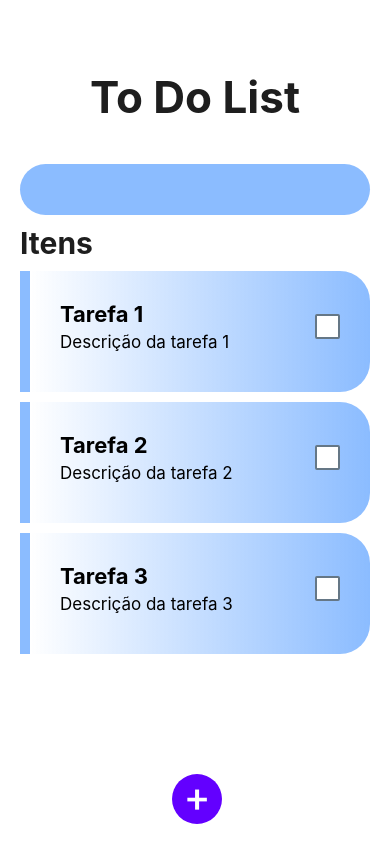
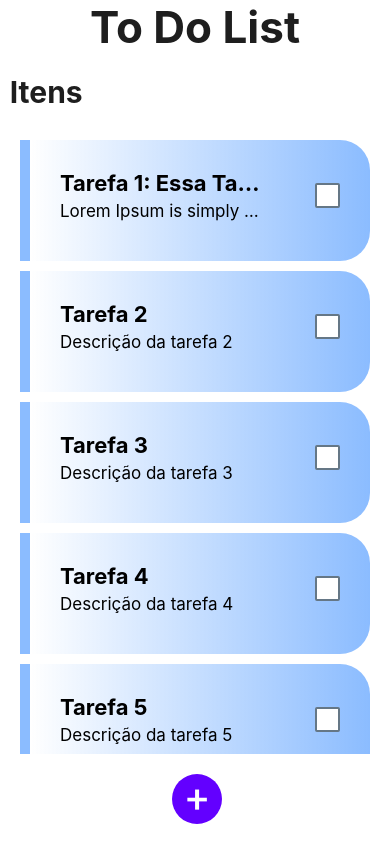
Before and after one commit to rebolhero/P1_PM_React-Native, a React Native app in the folder ToDoList/: screen / in a window 390 px wide. Built offline with nearby package versions, Linux system fonts and the light colour scheme.

Commit message:
Correção front

```diff
--- a/ToDoList/src/screens/home/index.js
+++ b/ToDoList/src/screens/home/index.js
@@ -1,5 +1,5 @@
 import React,{useState, useEffect} from "react";
-import {View, Text, TextInput, StyleSheet, TouchableOpacity, FlatList, Alert, Modal,  Pressable, CheckBox} from 'react-native';
+import {View, Text, TextInput, StyleSheet, TouchableOpacity, FlatList, Alert, Modal,  Pressable, CheckBox, } from 'react-native';
 import Ionicons from '@expo/vector-icons/Ionicons';
 import { LinearGradient } from 'expo-linear-gradient';
 import { MaterialIcons } from '@expo/vector-icons';
@@ -21,8 +21,8 @@ export default function Home(){
     let[minhasTarefas, setMinhasTarefas] = useState([
         {
             id: 1,
-            nome: 'Tarefa 1',
-            descricao:'Descrição da tarefa 1',
+            nome: 'Tarefa 1: Essa Tarefa é grande para testar o limite de caractere',
+            descricao:'Lorem Ipsum is simply dummy text of the printing and typesetting industry. Lorem Ipsum has been the industrys standard dummy text ever since the 1500s, when an unknown printer took a galley of type and scrambled it to make a type specimen book.',
             check: 0
         },
         {
@@ -35,6 +35,18 @@ export default function Home(){
             id: 3,
             nome: 'Tarefa 3',
             descricao:'Descrição da tarefa 3',
+            check: 0
+        },
+        {
+            id: 4,
+            nome: 'Tarefa 4',
+            descricao:'Descrição da tarefa 4',
+            check: 0
+        },
+        {
+            id: 5,
+            nome: 'Tarefa 5',
+            descricao:'Descrição da tarefa 5',
             check: 0
         },
     ]);
@@ -271,8 +283,8 @@ export default function Home(){
                             <View style={styles.botaoTarefa}>
                                 <View style={{flexDirection:'row', justifyContent:'space-between', alignItems:'center', alignSelf:'stretch', width:'100%'}}>
                                     <View>
-                                        <Text style={styles.textoBotaoTarefa}>{item.nome}</Text>
-                                        <Text style={styles.subTextoBotaoTarefa}>{item.descricao}</Text>
+                                        <Text style={styles.textoBotaoTarefaPreview} >{item.nome}</Text>
+                                        <Text style={styles.subTextoBotaoTarefaPreview}>{item.descricao}</Text>
                                     </View>
                                 </View>
                             </View>
@@ -298,20 +310,16 @@ export default function Home(){
             </Modal>
 
 
+            <View style={styles.topo}>
+                <Text style={styles.titulo}>To Do List</Text>
 
-            <Text style={styles.titulo}>To Do List</Text>
-
-            <TextInput
-                style={styles.campo}
-            />
-
-            <View style={{justifyContent:'flex-start', alignSelf:'stretch'}}>
-                <Text style={styles.subTitulo}>Itens</Text>
+                <View style={{justifyContent:'flex-start', alignSelf:'stretch'}}>
+                    <Text style={styles.subTitulo}>Itens</Text>
+                </View>
             </View>
-
             <FlatList
                 data={minhasTarefas}
-                style={{alignSelf:'stretch'}}
+                style={{alignSelf:'stretch', marginTop:'70px'}}
                 keyExtractor={(item) => item.id}
                 renderItem={(({item}) =>
                 <LinearGradient
@@ -327,8 +335,8 @@ export default function Home(){
                                 style={{flexDirection:'column', justifyContent:'space-between', alignSelf: 'stretch'}}
                                 onPress={() => buscarTarefa(item.id)}
                             >
-                                <Text style={styles.textoBotaoTarefa}>{item.nome}</Text>
-                                <Text style={styles.subTextoBotaoTarefa}>{item.descricao}</Text>
+                                <Text style={styles.textoBotaoTarefa} numberOfLines={1} >{item.nome}</Text>
+                                <Text style={styles.subTextoBotaoTarefa} numberOfLines={1} >{item.descricao}</Text>
                             </Pressable>
                             </View>
                             {/* <TouchableOpacity onPress={()=>deletarTarefa(item.id)}> */}
@@ -366,6 +374,7 @@ const styles = StyleSheet.create({
         paddingHorizontal:20,
         flexDirection: 'column',
         alignItems: 'center',
+        alignSelf:'stretch'
     },
 
     titulo:{
@@ -507,10 +516,34 @@ const styles = StyleSheet.create({
     textoBotaoTarefa:{
         fontSize:22,
         fontWeight: 'bold',
-        marginBottom: 5
+        marginBottom: 5,
+        width:'200px'
+    },
+    textoBotaoTarefaPreview:{
+        fontSize:20,
+        fontWeight: 'bold',
+        marginBottom: 5,
+        width:'300px',
+        flexWrap:'wrap',
+        height:'100%',
+        paddingLeft:'30px',
+        paddingRight:'30px',
+        textAlign: 'justify'
+
     },
     subTextoBotaoTarefa:{
-        fontSize: 17
+        fontSize: 17,
+        width:'200px'
+    },
+    subTextoBotaoTarefaPreview:{
+        fontSize: 17,
+        width:'300px',
+        flexWrap:'wrap',
+        height:'100%',
+        paddingLeft:'30px',
+        paddingRight:'30px',
+        textAlign: 'justify'
+
     },
     centeredView: {
         flex: 1,
@@ -574,5 +607,15 @@ const styles = StyleSheet.create({
           width:25,
           borderRadius: 50,
           color: 'blue'
+      },
+      topo:{
+          flexDirection:'column',
+          top: 0,
+          backgroundColor:'#FFF',
+          position:'fixed',
+          alignItems:'stretch',
+          height:'130px',
+          width:'95%',
+          zIndex:1
       }
     });
```
